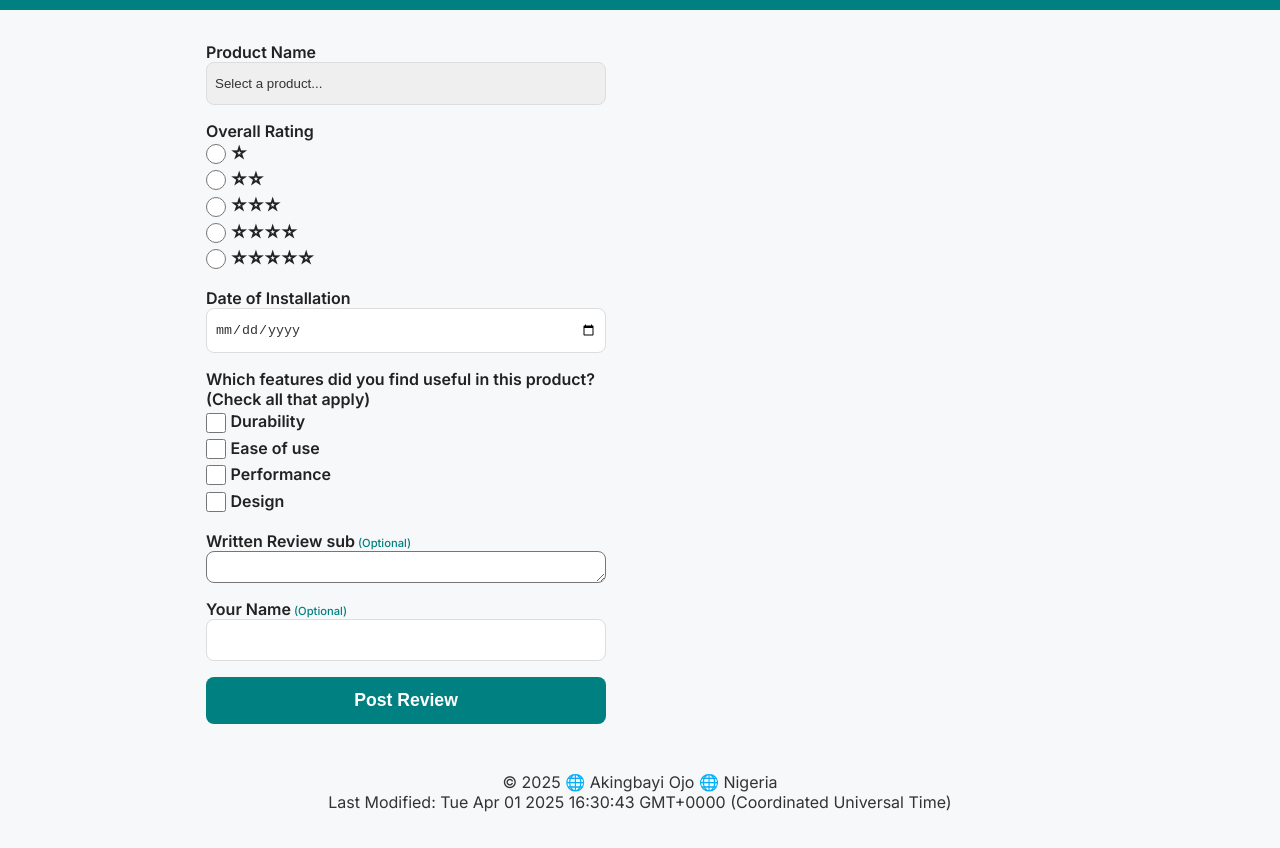
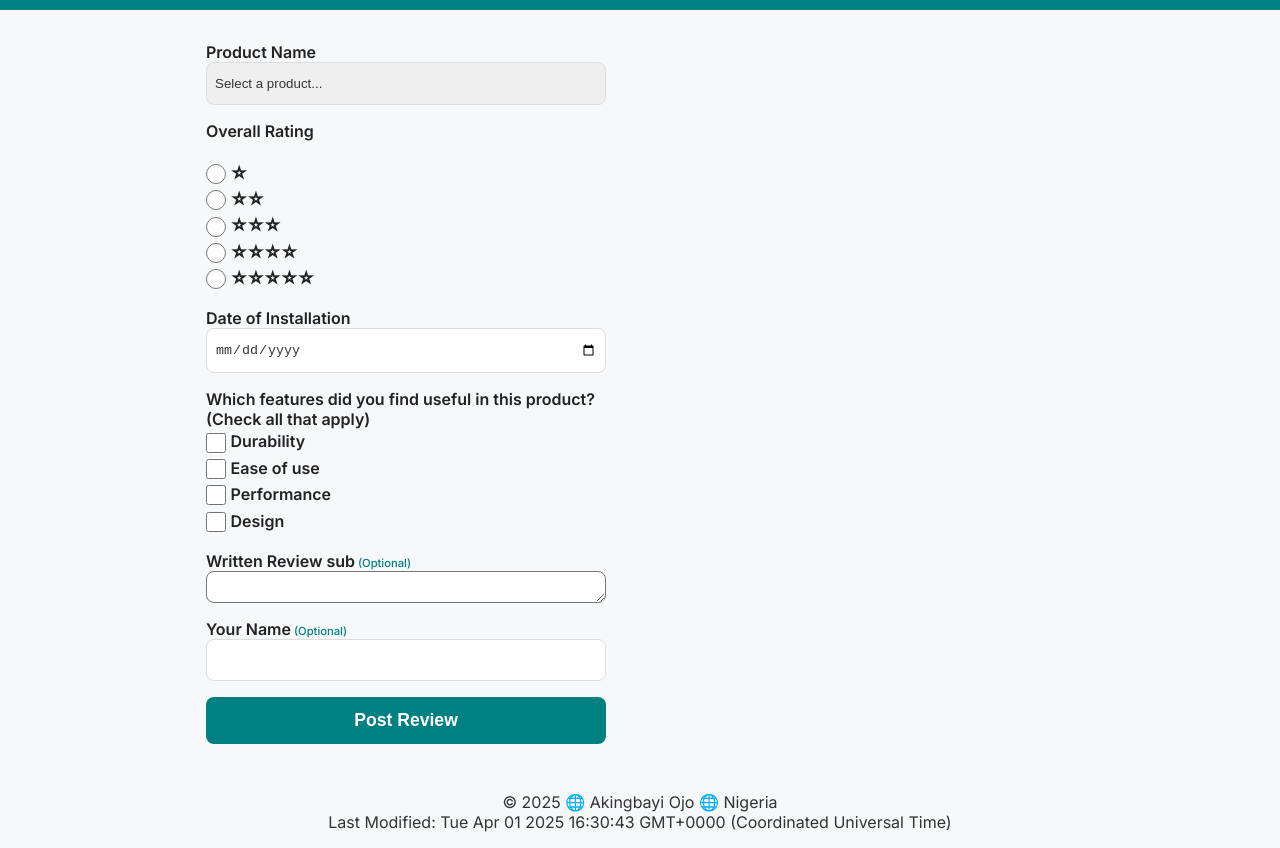
Before and after one commit to king-nika/wdd131, a plain HTML site: page form.html in a window 1280 px wide. Shown: the part 93-941 px from the top of the page. Drawn offline with Linux system fonts and the light colour scheme.

Commit message:
lighthouse fix

```diff
--- a/styles/form.css
+++ b/styles/form.css
@@ -43,6 +43,9 @@ form span,
 form p {
   font-weight: 600;
   color: var(--headings);
+}
+form p {
+  min-height: 40px;
 }
 form span.optional::after {
   content: " (Optional)";
```
